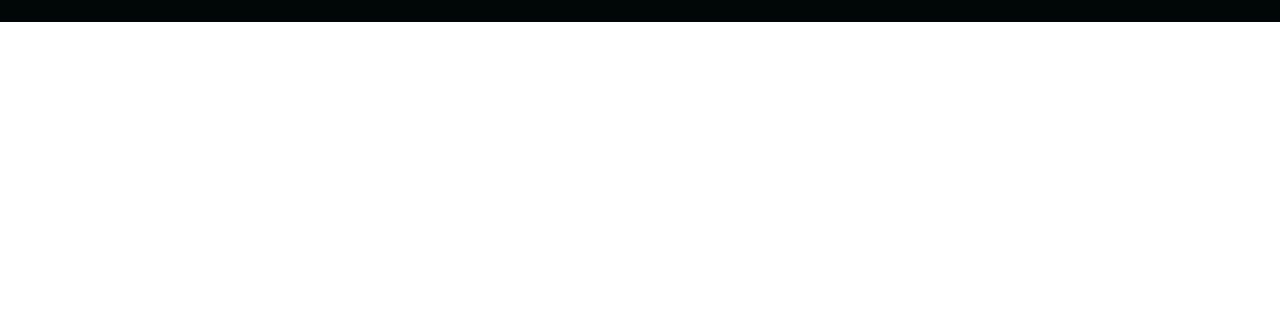
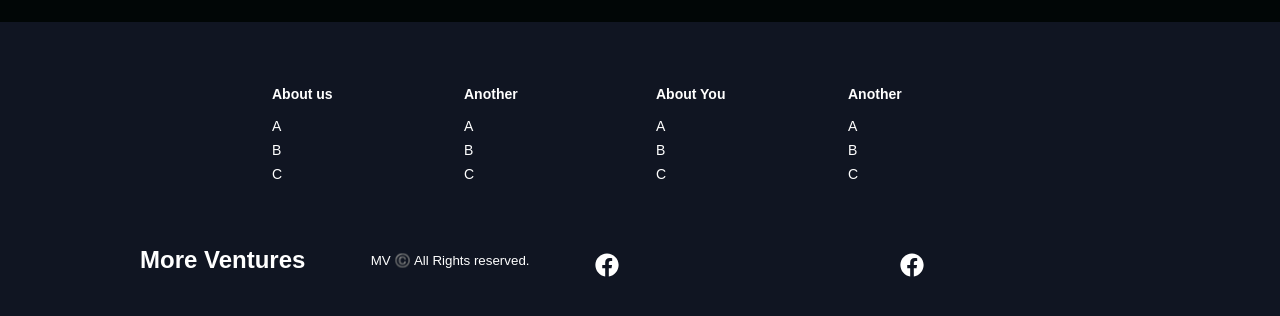
Before and after one commit to JaimeSolisS/MoreVentures, a React (Create React App) app in the folder moreventures-website/: page / in a window 1280 px wide. Shown: the part 4158-4474 px from the top of the page. Before the commit the page ends 4180 px from the top, so only its background shows below. Built offline with nearby package versions, Linux system fonts and the light colour scheme.

Commit message:
Add Footer

```diff
--- /dev/null
+++ b/moreventures-website/src/components/Footer/FooterElements.js
@@ -0,0 +1,112 @@
+import styled from "styled-components";
+import { Link } from "react-router-dom";
+
+export const FooterContainer = styled.footer`
+  background-color: #101522;
+`;
+
+export const FooterWrap = styled.div`
+  padding: 48px 24px;
+  display: flex;
+  flex-direction: column;
+  justify-content: center;
+  align-items: center;
+  max-width: 1100px;
+  margin: 0 auto;
+`;
+
+export const FooterLinksContainer = styled.div`
+  display: flex;
+  justify-content: center;
+
+  @media screen and (max-width: 820px) {
+    padding-top: 32px;
+  }
+`;
+
+export const FooterLinksWrapper = styled.div`
+  display: flex;
+
+  @media screen and (max-width: 820px) {
+    flex-direction: column;
+  }
+`;
+
+export const FooterLinkItems = styled.div`
+  display: flex;
+  flex-direction: column;
+  align-items: flex-start;
+  margin: 16px;
+  text-align: left;
+  width: 160px;
+  box-sizing: border-box;
+  color: #fff;
+
+  @media screen and (max-width: 420px) {
+    margin: 0;
+    padding: 10px;
+    width: 100%;
+  }
+`;
+
+export const FooterLinkTitle = styled.h1`
+  font-size: 14px;
+  margin-bottom: 16px;
+`;
+
+export const FooterLink = styled(Link)`
+  color: #fff;
+  text-decoration: none;
+  margin-bottom: 0.5rem;
+  font-size: 14px;
+
+  &:hover {
+    color: #01bf71;
+    transition: 0.3s ease-out;
+  }
+`;
+
+export const SocialMedia = styled.section`
+  max-width: 1000px;
+  width: 100%;
+`;
+
+export const SocialMediaWrap = styled.div`
+  display: flex;
+  justify-content: space-between;
+  align-items: center;
+  max-width: 1100px;
+  margin: 40px auto 0 auto;
+
+  @media screen and (max-width: 820px) {
+    flex-direction: column;
+  }
+`;
+export const SocialLogo = styled(Link)`
+  color: #fff;
+  justify-self: start;
+  cursor: pointer;
+  text-decoration: none;
+  font-size: 1.5rem;
+  display: flex;
+  align-items: center;
+  margin-bottom: 16px;
+  font-weight: bold;
+`;
+
+export const WebsiteRights = styled.small`
+  color: #fff;
+  margin-bottom: 16px;
+`;
+
+export const SocialIcons = styled.div`
+  display: flex;
+  justify-content: space-between;
+  align-items: center;
+  width: 240px;
+`;
+
+export const SocialIconLink = styled.a`
+  color: #fff;
+  font-size: 24px;
+`;
--- /dev/null
+++ b/moreventures-website/src/components/Footer/index.js
@@ -0,0 +1,76 @@
+import React from "react";
+import { FaFacebook } from "react-icons/fa";
+import {
+  FooterContainer,
+  FooterWrap,
+  FooterLinksContainer,
+  FooterLinksWrapper,
+  FooterLinkItems,
+  FooterLinkTitle,
+  FooterLink,
+  SocialMedia,
+  SocialMediaWrap,
+  SocialLogo,
+  WebsiteRights,
+  SocialIcons,
+  SocialIconLink,
+} from "./FooterElements";
+
+function Footer() {
+  return (
+    <FooterContainer>
+      <FooterWrap>
+        <FooterLinksContainer>
+          <FooterLinksWrapper>
+            <FooterLinkItems>
+              <FooterLinkTitle> About us</FooterLinkTitle>
+              <FooterLink to="/signin">A</FooterLink>
+              <FooterLink to="/signin">B</FooterLink>
+              <FooterLink to="/signin">C</FooterLink>
+            </FooterLinkItems>
+            <FooterLinkItems>
+              <FooterLinkTitle> Another</FooterLinkTitle>
+              <FooterLink to="/signin">A</FooterLink>
+              <FooterLink to="/signin">B</FooterLink>
+              <FooterLink to="/signin">C</FooterLink>
+            </FooterLinkItems>
+          </FooterLinksWrapper>
+          <FooterLinksWrapper>
+            <FooterLinkItems>
+              <FooterLinkTitle> About You</FooterLinkTitle>
+              <FooterLink to="/signin">A</FooterLink>
+              <FooterLink to="/signin">B</FooterLink>
+              <FooterLink to="/signin">C</FooterLink>
+            </FooterLinkItems>
+            <FooterLinkItems>
+              <FooterLinkTitle> Another</FooterLinkTitle>
+              <FooterLink to="/signin">A</FooterLink>
+              <FooterLink to="/signin">B</FooterLink>
+              <FooterLink to="/signin">C</FooterLink>
+            </FooterLinkItems>
+          </FooterLinksWrapper>
+        </FooterLinksContainer>
+        <SocialMedia>
+          <SocialMediaWrap>
+            <SocialLogo to="/">More Ventures</SocialLogo>
+            <WebsiteRights>
+              MV ©️ {new Date().getFullYear} All Rights reserved.{" "}
+            </WebsiteRights>
+            <SocialIcons>
+              <SocialIconLink href="/" target="_blank" aria-label="Facebook">
+                <FaFacebook />
+              </SocialIconLink>
+            </SocialIcons>
+            <SocialIcons>
+              <SocialIconLink href="/" target="_blank" aria-label="Facebook">
+                <FaFacebook />
+              </SocialIconLink>
+            </SocialIcons>
+          </SocialMediaWrap>
+        </SocialMedia>
+      </FooterWrap>
+    </FooterContainer>
+  );
+}
+
+export default Footer;
--- a/moreventures-website/src/pages/index.js
+++ b/moreventures-website/src/pages/index.js
@@ -9,6 +9,7 @@
   homeObjThree,
 } from "../components/InfoSection/Data";
 import Services from "../components/Services";
+import Footer from "../components/Footer";
 
 const Home = () => {
   const [isOpen, setIsOpen] = useState(false);
@@ -26,6 +27,7 @@
       <InfoSection {...homeObjTwo} />
       <Services />
       <InfoSection {...homeObjThree} />
+      <Footer />
     </>
   );
 };
```
